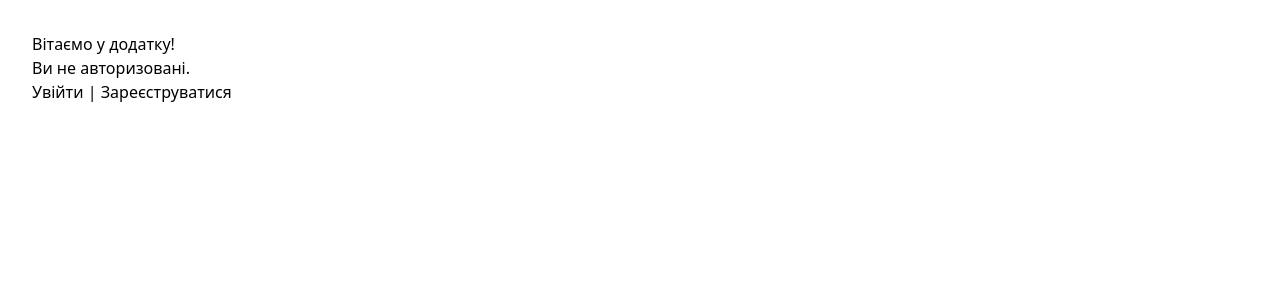
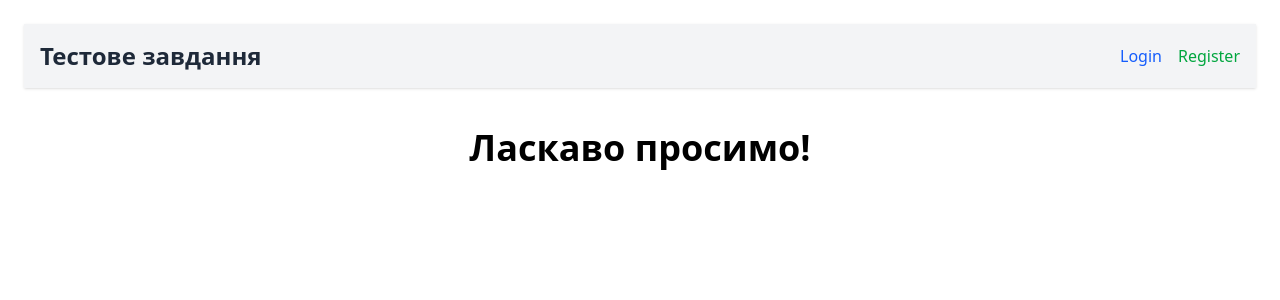
Before and after one commit to ValeriyVinn/test-task, a Next.js app: page / in a window 1280 px wide. Shown: the top 300 px of the page. Built offline with nearby package versions, Linux system fonts and the light colour scheme.

Commit message:
add: Header component

```diff
--- a/src/app/dashboard/page.tsx
+++ b/src/app/dashboard/page.tsx
@@ -1,16 +1,64 @@
+'use client';
 
-'use client';
+import { useEffect, useState } from 'react';
+import { useRouter } from 'next/navigation';
 import { useAuth } from '../../context/AuthContext';
+import { getProducts } from '../../lib/api';
+
+interface Product {
+  _id: string;
+  name: string;
+  price: number;
+  description?: string;
+}
 
 export default function DashboardPage() {
-  const { user, logout } = useAuth();
+  const { user, token, logout } = useAuth();
+  const router = useRouter();
+  const [products, setProducts] = useState<Product[]>([]);
+  const [loading, setLoading] = useState(true);
 
-  if (!user) return <p>Loading...</p>;
+  useEffect(() => {
+    if (!token) {
+      router.push('/login');
+      return;
+    }
+
+    const fetchProducts = async () => {
+      try {
+        const data = await getProducts(token);
+        setProducts(data);
+      } catch (error) {
+        console.error('Помилка завантаження продуктів', error);
+      } finally {
+        setLoading(false);
+      }
+    };
+
+    fetchProducts();
+  }, [token, router]);
+
+  if (!user) return <p>Loading user...</p>;
+  if (loading) return <p>Loading products...</p>;
 
   return (
     <div>
       <h1>Welcome {user.name}</h1>
       <button onClick={logout}>Logout</button>
+
+      <h2>Products</h2>
+      {products.length > 0 ? (
+        <ul>
+          {products.map((p) => (
+            <li key={p._id}>
+              {p.name} - ${p.price}
+              {p.description && <p>{p.description}</p>}
+            </li>
+          ))}
+        </ul>
+      ) : (
+        <p>No products found</p>
+      )}
     </div>
   );
 }
--- a/src/app/page.tsx
+++ b/src/app/page.tsx
@@ -1,25 +1,29 @@
-
-'use client';
-
-import { useAuth } from '../context/AuthContext';
+// import Link from "next/link";
+import Header from "../components/Header";
 
 export default function HomePage() {
-  const { user, logout } = useAuth();
+  return (
+    <main className="min-h-screen flex flex-col items-center  p-6">
+      <Header />
 
-  return (
-    <main style={{ padding: 32 }}>
-      <h1>Вітаємо у додатку!</h1>
-      {user ? (
-        <>
-          <p>Ви увійшли як: <b>{user.name || user.email}</b></p>
-          <button onClick={logout}>Вийти</button>
-        </>
-      ) : (
-        <>
-          <p>Ви не авторизовані.</p>
-          <a href="/login">Увійти</a> | <a href="/register">Зареєструватися</a>
-        </>
-      )}
+      <div className="mt-10 text-center">
+        <h1 className="text-4xl font-bold mb-4">Ласкаво просимо!</h1>
+
+        {/* <div className="mt-6 space-x-4">
+          <Link
+            href="/login"
+            className="px-4 py-2 bg-blue-600 text-white rounded hover:bg-blue-700 transition"
+          >
+            Login
+          </Link>
+          <Link
+            href="/register"
+            className="px-4 py-2 bg-green-600 text-white rounded hover:bg-green-700 transition"
+          >
+            Register
+          </Link>
+        </div> */}
+      </div>
     </main>
   );
 }
--- /dev/null
+++ b/src/components/Header.tsx
@@ -0,0 +1,20 @@
+// src/components/Header.tsx
+import Link from 'next/link';
+
+export default function Header() {
+  return (
+    <header className="w-full flex justify-between items-center p-4 bg-gray-100 shadow">
+      <Link href="/" className="text-2xl font-bold text-gray-800">
+        Тестове завдання
+      </Link>
+      <nav className="space-x-4">
+        <Link href="/login" className="text-blue-600 hover:underline">
+          Login
+        </Link>
+        <Link href="/register" className="text-green-600 hover:underline">
+          Register
+        </Link>
+      </nav>
+    </header>
+  );
+}
--- a/src/lib/api.ts
+++ b/src/lib/api.ts
@@ -20,10 +20,14 @@ export async function loginUser(email: string, password: string) {
   return res.json();
 }
 
-export async function getProducts(token: string) {
-  const res = await fetch(`${API_URL}/products`, {
-    headers: { Authorization: `Bearer ${token}` },
-  });
+export async function getProducts(token?: string | null) {
+  const headers: HeadersInit = {};
+  if (token) {
+    headers['Authorization'] = `Bearer ${token}`;
+  }
+
+  const res = await fetch(`${API_URL}/products`, { headers });
+
   if (!res.ok) throw new Error('Failed to fetch products');
   return res.json();
 }
```
